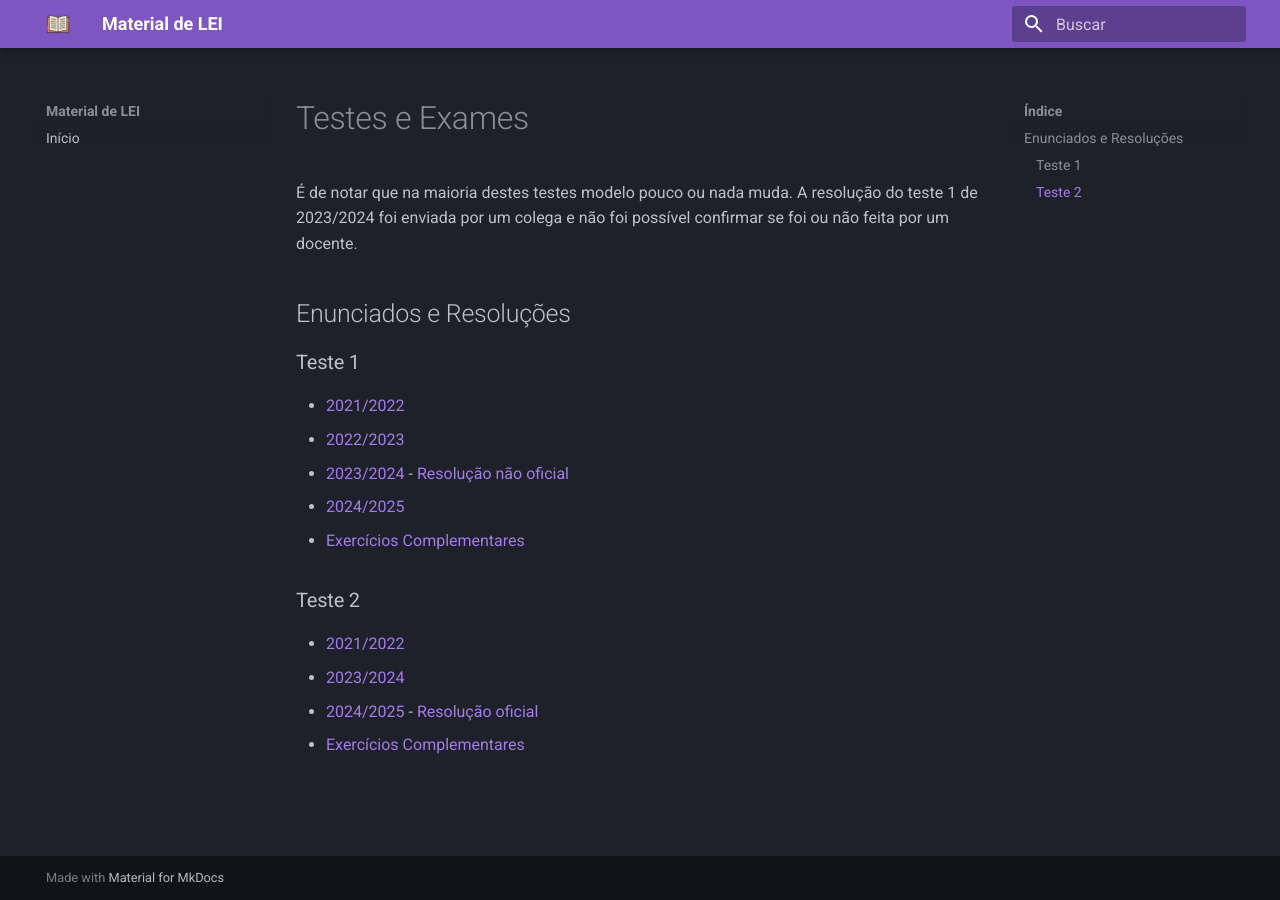
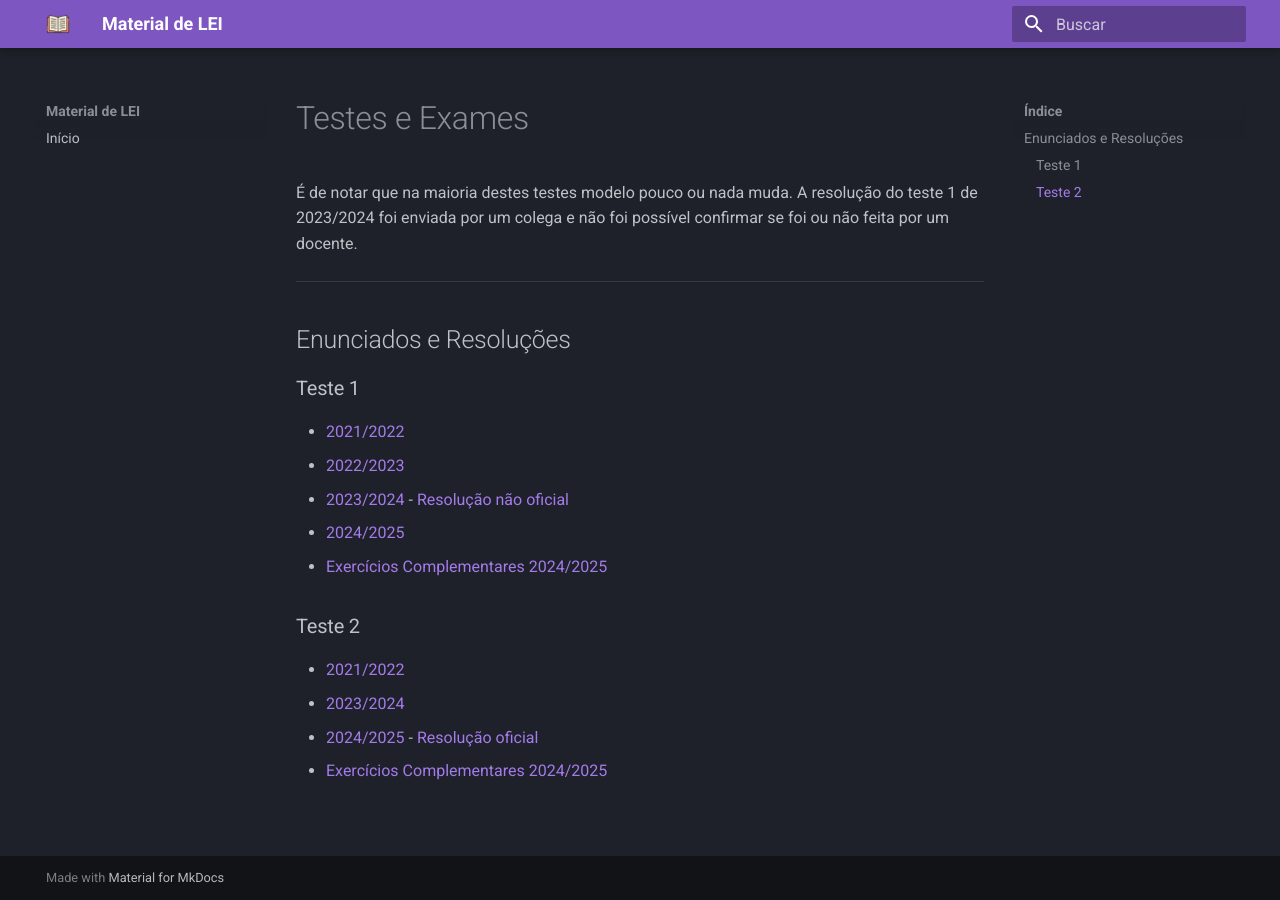
Before and after one commit to eduardo106919/LEI-Material-Estudo, an MkDocs documentation site: the page built from docs/Arquitetura/Testes e Exames/README.md, in a window 1280 px wide. Built offline with MkDocs 1.6.1 and Material for MkDocs 9.7.7, drawn with Linux system fonts in a browser that asks for light colours.

Commit message:
Arquitetura

```diff
--- a/docs/Arquitetura/Testes e Exames/README.md
+++ b/docs/Arquitetura/Testes e Exames/README.md
@@ -1,5 +1,7 @@
 # Testes e Exames
 É de notar que na maioria destes testes modelo pouco ou nada muda. A resolução do teste 1 de 2023/2024 foi enviada por um colega e não foi possível confirmar se foi ou não feita por um docente.
+
+---
 
 ## Enunciados e Resoluções
 
@@ -8,10 +10,10 @@
 * [2022/2023](teste%201/teste_1_modelo_2022_2023.pdf)
 * [2023/2024](teste%201/teste_1_modelo_2023_2024.pdf) - [Resolução não oficial](teste%201/teste_1_modelo_2023_2024_res.pdf)
 * [2024/2025](teste%201/teste_1_modelo_2024_2025.pdf)
-* [Exercícios Complementares](teste%201/teste_1_Exercícios%20Complementares_2024_2025.pdf)
+* [Exercícios Complementares 2024/2025](teste%201/teste_1_Exercícios%20Complementares_2024_2025.pdf)
 
 ### Teste 2
 * [2021/2022](teste%202/teste_2_modelo_2021_2022.pdf)
 * [2023/2024](teste%202/teste_2_modelo_2023_2024.pdf)
 * [2024/2025](teste%202/teste_2_modelo_2024_2025.pdf) - [Resolução oficial](teste%202/teste_2_modelo_2024_2025_res.pdf)
-* [Exercícios Complementares](teste%202/teste_2_Exercícios%20Complementares_2024_2025.pdf)
+* [Exercícios Complementares 2024/2025](teste%202/teste_2_Exercícios%20Complementares_2024_2025.pdf)
```
Also changed, not shown: docs/Análise/Exercícios + Soluções/README.md (+1 -1 lines), docs/Arquitetura/Material Pedagógico/README.md (+3 -0 lines).
